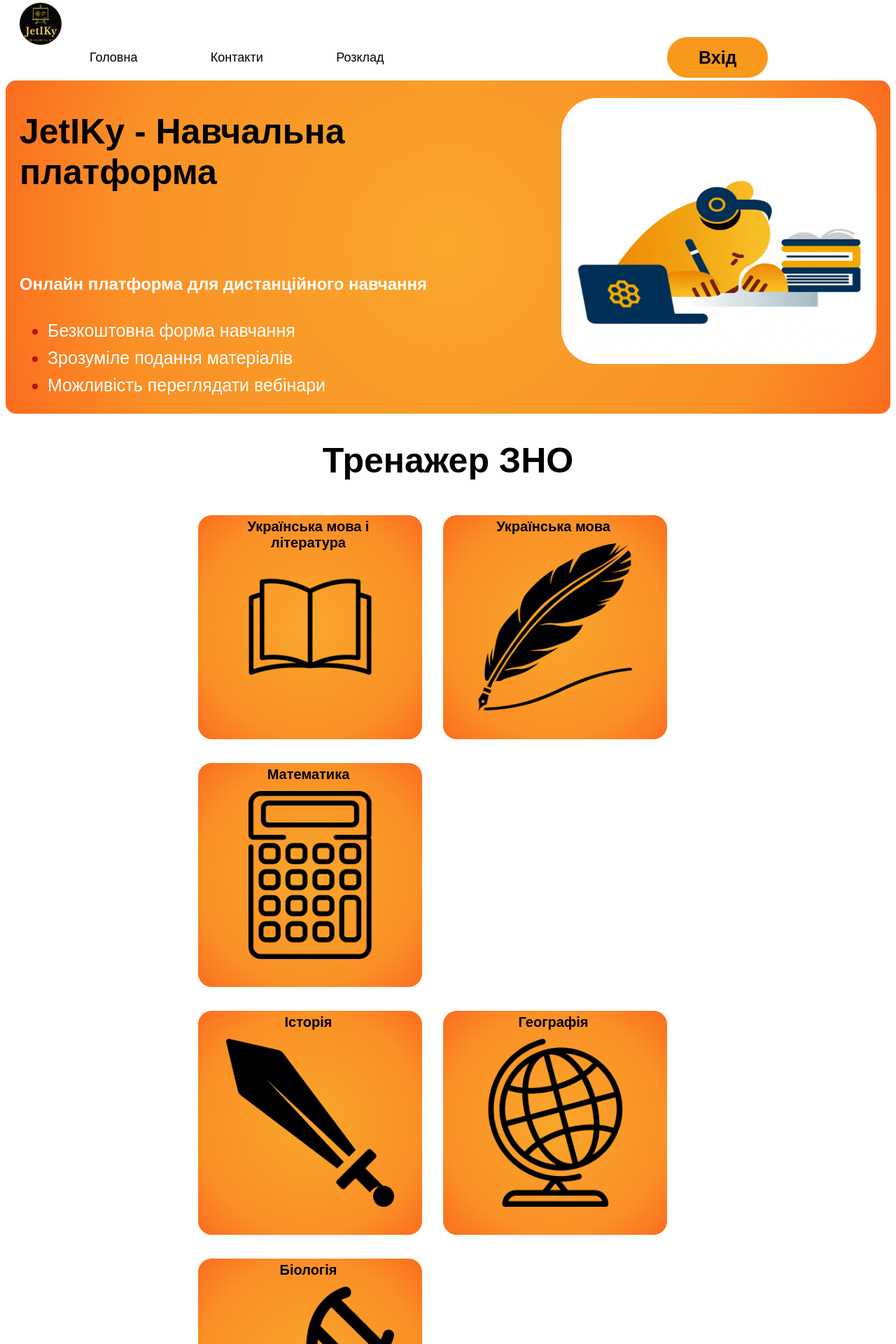
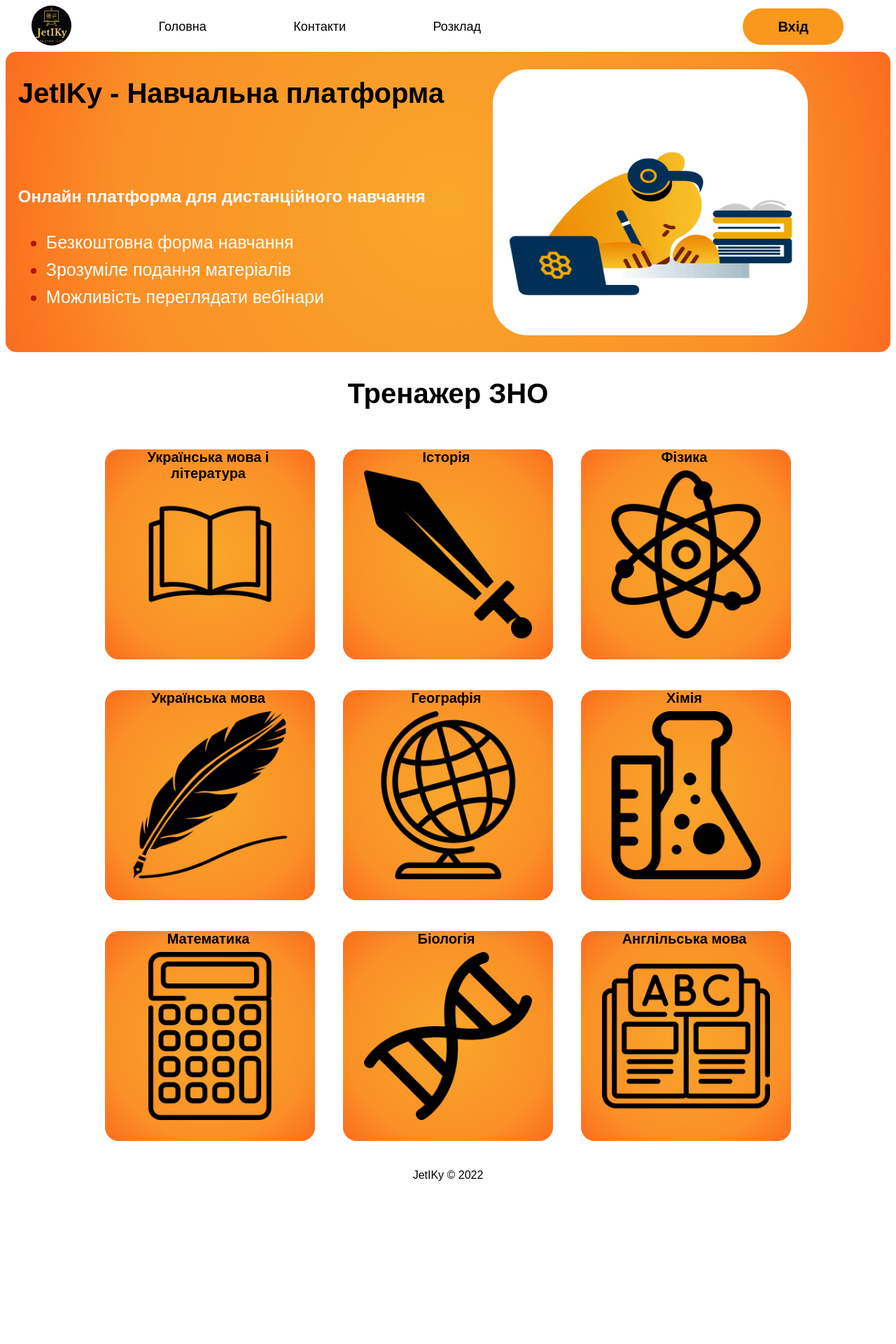
Before and after one commit to romanbffff/-, a PHP site: page / in a window 1280 px wide. Shown: the top 1920 px of the page at 70% size. After the commit the page ends 1687 px from the top, so only its background shows below. Run offline with PHP 8.4, Linux system fonts and the light colour scheme.

Commit message:
PC Version

```diff
--- a/css/style.css
+++ b/css/style.css
@@ -1,3 +1,4 @@
+@media screen and (min-width: 1200px) and (orientation: landscape) {
 /*-------------------------------------------------------*/
 /* Navigation
 /*-------------------------------------------------------*/
@@ -8,26 +9,27 @@ body{
 overflow-x: hidden;
 }
 header {
-    padding-top: 8px;
+	width: 100%;
     color: black;
     display: flex;
-    padding-bottom: 2px;
+    justify-content: center;
+    align-items: center;
+    padding-bottom: 5px;
 }
 
 .logo{
-    padding-left: 20px;
-    padding-right: 180px;
+    padding-left: 10px;
 }
 .logo img{
-	  margin-top: -12px;
-    width: 60px;
-    height: 60px;
+	margin-left: 20px;
+    width: 57px;
+    height: 57px;
     border-radius: 50%;
 }
 
 .logo, .menu {
+    display: inline-block;
     vertical-align: middle;
-    display: inline-block;
 }
 .menu a{
     cursor: pointer;
@@ -38,21 +40,17 @@ header {
 
 }
 .menu li {
-    padding-left: 80px;
-    margin-right: 20px;
+    padding-left: 60px;
+    margin-right: 60px;
     display: inline-block;
-    vertical-align: middle;
-
 }
 .menu a:hover{
 	border-bottom:3px solid #fcac45;
 	padding-bottom: 4px;
 }
 .menu ul{
+	  margin-left: 20px;
 	  text-align: center;
-	  margin-top: auto ;
-    margin-left: auto;
-
 }
 .login a:hover{
 	border-bottom:none;
@@ -64,14 +62,14 @@ header {
 }
 .login a{
 	border-bottom: none;
-	margin-left: 300px;
-	padding: 15px 45px 15px 45px;
+	margin-left: 250px;
+	padding: 15px 50px 15px 50px;
     color: black;
     box-shadow:  white;
     background: #F8981C;
 	border-radius: 30px;
 	font-weight: bold;
-	font-size: 25px;
+	font-size: 20px;
 	border: none;
 }
 /*-------------------------------------------------------*/
@@ -80,27 +78,27 @@ header {
 
 
 .block-information {
-	  padding: 0 20px 0 20px;
-	  background-size: cover;
+	display: flex;
+    justify-content: center;
     color: #FFF;
     background-color: #FD940A;
     background-image: radial-gradient(circle, #F9A72B 0%, #FA9026 70%, #FB6C1F 100%);
     background-size: auto auto;
     padding-top: 10px;
+    padding-bottom: 10px;
     border-radius: 15px;
-    display: flex;
 
 }
 
 .block-information h1 {
-    font-size: 50px;
+    font-size: 40px;
     font-weight: bold;
     color: black;
 }
 
 .text_info {
     display: inline-block;
-
+    margin-left: -100px;
 }
 
 .text_info li {
@@ -114,10 +112,10 @@ header {
    }
 
 
-.like img {
-    margin-left: 100px;
+.gif img {
+    margin-left: 70px;
     margin-top: 15px;
-    margin-bottom: 35px;
+    margin-bottom: 10px;
     border-radius: 50px;
     width: 450px;
     height: 380px;
@@ -126,15 +124,17 @@ header {
 /* Test
 /*-------------------------------------------------------*/
 .Trenajer h1{
-	padding-top: 5px;
+  padding: 10px 0 10px 0;
   text-align: center;
-	font-size: 50px;
+  font-size: 40px;
   font-weight: bold;
   color: black;
 }
 .gallery{
- margin-left: 260px;
- margin-right: auto;
+    display: flex;
+    justify-content: center;
+    align-items: center;
+
 }
 .gallery img {
   cursor: pointer;
@@ -147,146 +147,21 @@ header {
   justify-content: center;
   align-content: space-between;
   align-items: center;
-  padding: 40px;
-  margin: 15px;
+  padding: 30px;
+  margin: 20px 20px 20px 20px;
+
 }
 .gallery img:hover{
 
 	 transform: scale(1.05);
 	  transition: all 0.7s ease-in-out;
 }
-.line1{
-display: flex;
-flex-direction: row;
-flex-wrap: wrap;
-width: auto;
 
-}
-.line2{
-
-display: flex;
-flex-direction: row;
-flex-wrap: wrap;
-width: auto;
-
-
-}
-.line3{
-display: flex;
-flex-direction: row;
-flex-wrap: wrap;
-width: auto;
-
-}
-.photo_one {
+.photo {
 	position: relative;
 }
 
-.photo_one span{
-	position: absolute;
-  text-align: center;
-	top: 20px ;
-	left: 25px;
-	right: 30px;
-	font-weight: bold;
-	font-size: 20px;
-}
-.photo_two {
-	position: relative;
-}
-
-.photo_two span{
-	position: absolute;
-  text-align: center;
-	top: 20px ;
-	left: 25px;
-	right: 30px;
-	font-weight: bold;
-	font-size: 20px;
-}
-.photo_three {
-	position: relative;
-}
-
-.photo_three span{
-	position: absolute;
-  text-align: center;
-	top: 20px ;
-	left: 25px;
-	right: 30px;
-	font-weight: bold;
-	font-size: 20px;
-}
-.photo_four {
-	position: relative;
-}
-
-.photo_four span{
-	position: absolute;
-  text-align: center;
-	top: 20px ;
-	left: 25px;
-	right: 30px;
-	font-weight: bold;
-	font-size: 20px;
-}
-.photo_five {
-	position: relative;
-}
-
-.photo_five span{
-	position: absolute;
-  text-align: center;
-	top: 20px ;
-	left: 25px;
-	right: 30px;
-	font-weight: bold;
-	font-size: 20px;
-}
-.photo_six {
-	position: relative;
-}
-
-.photo_six span{
-	position: absolute;
-  text-align: center;
-	top: 20px ;
-	left: 25px;
-	right: 30px;
-	font-weight: bold;
-	font-size: 20px;
-}
-.photo_seven {
-	position: relative;
-}
-
-.photo_seven span{
-	position: absolute;
-  text-align: center;
-	top: 20px ;
-	left: 25px;
-	right: 30px;
-	font-weight: bold;
-	font-size: 20px;
-}
-.photo_eight {
-	position: relative;
-}
-
-.photo_eight span{
-	position: absolute;
-  text-align: center;
-	top: 20px ;
-	left: 25px;
-	right: 30px;
-	font-weight: bold;
-	font-size: 20px;
-}
-.photo_nine {
-	position: relative;
-}
-
-.photo_nine span{
+.photo span{
 	position: absolute;
     text-align: center;
 	top: 20px ;
@@ -297,8 +172,10 @@ width: auto;
 }
 
 
+
 footer{
 
   text-align:center;
 
 }
+ }
--- a/index.html
+++ b/index.html
@@ -4,8 +4,10 @@
 	<meta charset="utf-8"/>
 	<title>JetIKy - Ми краще за Jet!</title>
 	<link rel="icon" href="pictures/logo.png" type="image/x-icon">
+	<meta name="viewport" content="width=device-width, initial-scale=1">
 	<link rel="stylesheet" type="text/css" href="css/style.css">
 	<link rel="stylesheet" type="text/css" href="css/adaptation.css">
+
 	<meta name="description" content="">
 	<meta name="viewport" content="width=device-width, initial-scale=1">
 </head>
@@ -38,7 +40,7 @@
                     <li><span>Можливість переглядати вебінари</span></li>
                 </ul>
             </div>
-            <div class="like">
+            <div class="gif">
                 <img src="pictures/gifka.gif" alt="The bear writes" title="Bear from Coca-Cola">
             </div>
     </div>
@@ -46,35 +48,35 @@
            <h1>Тренажер ЗНО</h1>
              <div class="gallery">
 		       <div class="line1">
-		       	<div class="photo_one">
+		       	<div class="photo">
 			     <a href="https://zno.osvita.ua/ukrainian/"><img src="pictures/knugu.png" alt="Книга" title="Українська література"></a><span>Українська мова і <br>література</span>
 			     </div>
-			     <div class="photo_two">
+			     <div class="photo">
 			<a href="https://zno.osvita.ua/ukrmova/"><img src="pictures/pero.png" alt="Перо" title="Українська мова"></a><span>Українська мова</span>
 		</div>
-		    <div class="photo_three">
+		    <div class="photo">
 			<a href="https://zno.osvita.ua/mathematics/"><img src="pictures/kalculator.png" alt="Калькулятор" title="Математика"></a><span>Математика</span>
 		       </div>
 		       </div>
 		<div class="line2">
-			<div class="photo_four">
+			<div class="photo">
 			<a href="https://zno.osvita.ua/ukraine-history/"><img src="pictures/sword.png" alt="Меч" title="Історія"></a><span>Історія</span>
 			</div>
-			<div class="photo_five">
+			<div class="photo">
 			<a href="https://zno.osvita.ua/geography/"><img src="pictures/globus.png" alt="Глобус" title="Географія"></a><span>Географія</span>
 			</div>
-			<div class="photo_six">
+			<div class="photo">
 			<a href="https://zno.osvita.ua/biology/"><img src="pictures/dnk.png" alt="ДНК" title="Біологія"></a><span>Біологія</span>
 			</div>
 		</div>
 		<div class="line3">
-			<div class="photo_seven">
+			<div class="photo">
 			<a href="https://zno.osvita.ua/physics/"><img src="pictures/atom.png" alt="Атом" title="Фізика"></a><span>Фізика</span>
 			</div>
-			<div class="photo_eight">
+			<div class="photo">
 			<a href="https://zno.osvita.ua/chemistry/"><img src="pictures/probirka.png" alt="Пробірка і колба" title="Хімія"></a><span>Хімія</span>
 			</div>
-			<div class="photo_eight">
+			<div class="photo">
 			<a href="https://zno.osvita.ua/english/"><img src="pictures/english.png" alt="Підручник англільської" title="Англільська мова"></a><span>Англільська мова</span>
 			</div>
 		</div>
```
Lines whose indentation alone changed are shown as unchanged.
